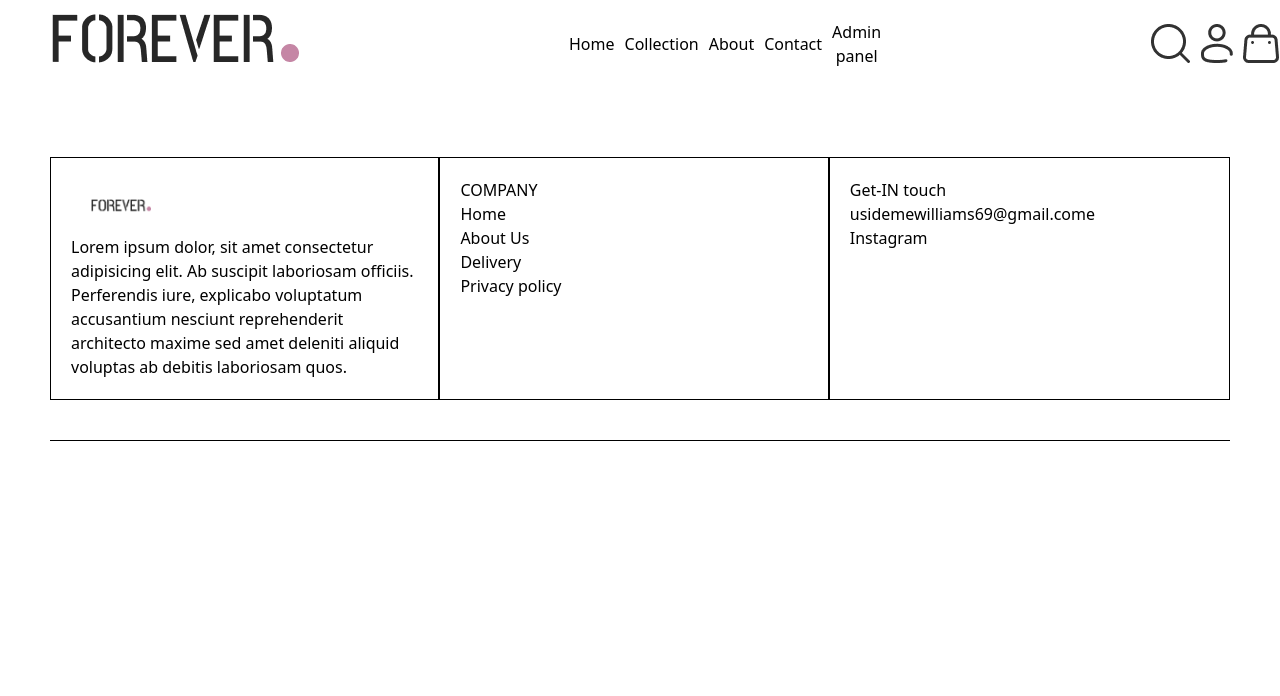
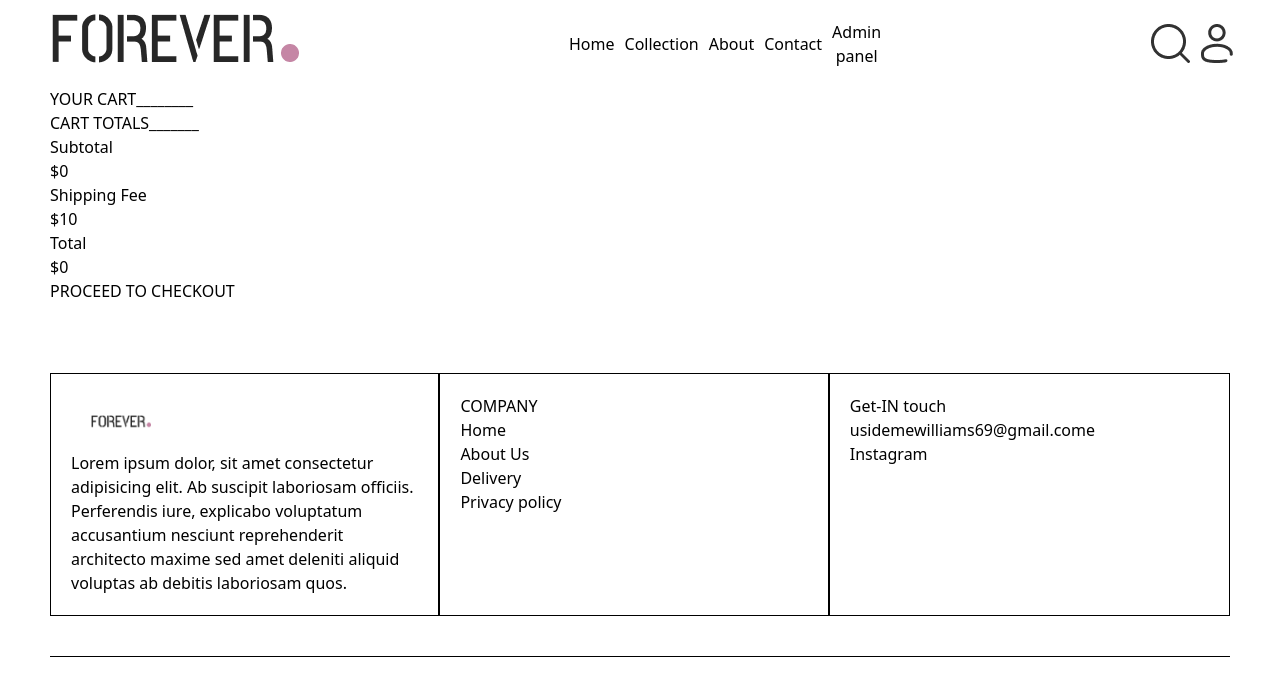
Before and after one commit to Vader-9/E-commercs, a React (Vite) app: page /Cart in a window 1280 px wide. Shown: the top 696 px of the page. Built offline with nearby package versions, Linux system fonts and the light colour scheme.

Commit message:
sub total and total logic done

```diff
--- a/package.json
+++ b/package.json
@@ -13,6 +13,7 @@
     "@tailwindcss/vite": "^4.1.14",
     "axios": "^1.12.2",
     "lucide": "^0.544.0",
+    "lucide-react": "^0.545.0",
     "react": "^19.1.1",
     "react-dom": "^19.1.1",
     "react-router-dom": "^7.9.3",
--- a/src/App.jsx
+++ b/src/App.jsx
@@ -7,23 +7,26 @@ import Collection from "./Collection/Collection";
 import About from "./About/About";
 import Contact from "./Contact/Contact";
 import Details from "./Collection/Details";
+import Cart from "./Cart";
 
 
 function App() {
 
   const [search, setSearch] = useState(false)
+  const [addToCart, setAddToCart] = useState([])
 
   return (
     <app>
       <div className='App'>
         <Router>
-          <Nav setSearch={setSearch} />
+          <Nav setSearch={setSearch} addToCart={addToCart} />
             <Routes>
               <Route path="/" element={<Home />} />
               <Route path="Collection" element={<Collection search={search} setSearch={setSearch} />}/>
               <Route path="About" element={<About/>}/>
               <Route path="Contact" element={<Contact/>}/>
-              <Route path="Details/:id" element={<Details/>}/>
+              <Route path="Details/:id" element={<Details setAddToCart={setAddToCart}/>}/>
+              <Route path="Cart" element={<Cart addToCart={addToCart} setAddToCart={setAddToCart}/>}/>
             </Routes>
           <Footer />
         </Router>
--- /dev/null
+++ b/src/Cart.jsx
@@ -0,0 +1,52 @@
+import { Trash2 } from 'lucide-react'
+import { useEffect, useState } from 'react'
+function Cart({addToCart, setAddToCart}){
+
+    console.log(addToCart)
+
+    const cartItems = addToCart
+
+    let SubTotal = addToCart.reduce((acc, item) => acc + item.price, 0)
+    console.log(SubTotal)
+
+    let shipping = 10
+
+ function removeChart(item){
+        setAddToCart(addToCart.filter((cart) => cart.id !== item.id))
+    }
+
+    return(
+        <div>
+            <h1>YOUR CART________</h1>
+            {cartItems.map((item) => (
+                <div key={item.id}>
+                     <img src={item.image} alt="" />
+                     <div>
+                        <h1>{item.name}</h1>
+                        <p>${item.price}</p>
+                        <button>{item.productSize}</button>
+                        <button onClick={()=>removeChart(item)}><Trash2 /></button>
+                     </div>
+                </div>
+            ))}
+            <div>
+                <h1>CART TOTALS_______</h1>
+                <div>
+                    <p>Subtotal</p>
+                    <p>${SubTotal}</p>
+                </div>
+                <div>
+                    <p>Shipping Fee</p>
+                    <p>${shipping}</p>
+                </div>
+                <div>
+                    <p>Total</p>
+                    <p>${SubTotal === 0 ? 0 : SubTotal + shipping}</p>
+                </div>
+            </div>
+            <button>PROCEED TO CHECKOUT</button>
+        </div>
+    )
+}
+
+export default Cart
--- a/src/Collection/Collection.jsx
+++ b/src/Collection/Collection.jsx
@@ -1,7 +1,6 @@
 import Filters from "./Filters"
 //import Details from "./Details"
-import { useState } from "react"
-import { Link } from "react-router";
+
 
 function Collection({ search, setSearch }) {
 
--- a/src/Collection/Details.jsx
+++ b/src/Collection/Details.jsx
@@ -1,22 +1,42 @@
 import { useParams } from "react-router"
 import { products, assets } from "../assets/assets"
+import { useState } from "react"
 
-function Details() {
+function Details({ setAddToCart }) {
 
-    const { id } = useParams()
+    const { id, } = useParams()
 
     const product = products.find((item) => item._id === id)
+    // const related = products.map((item) => item.name === name )
 
-    console.log(product)
+    // console.log(product)
+
+    const [size, setSize] = useState('')
+
+    function setAddToCarts() {
+
+        if (size === '') {
+            alert('Please pick a size')
+        } else {
+            setAddToCart(prev => [
+                ...prev, {
+                    id: product._id,
+                    name: product.name,
+                    image: product.image,
+                    price: product.price,
+                    productSize: size
+                }])
+        }
+    }
 
     return (
-        <div>
-            <div>
+        <div className="flex justify-center ">
+            <div className="flex gap-[50px]">
                 <img src={product.image} alt="" />
                 <div>
                     <h1>Men Tapered Fit Flat-Front Trousers</h1>
-                    <div>
-                        <div>
+                    <div className="flex">
+                        <div className="flex">
                             <img src={assets.star_icon} alt="" />
                             <img src={assets.star_icon} alt="" />
                             <img src={assets.star_icon} alt="" />
@@ -27,12 +47,11 @@ function Details() {
                     </div>
                     <h1>Select Size</h1>
                     <div>
-                        <p>{product.sizes[0]}</p>
-                        <p>{product.sizes[1]}</p>
-                        <p>{product.sizes[2]}</p>
-                        <p>{product.sizes[3]}</p>
+                        <p onClick={() => setSize(product.sizes[0])}>{product.sizes[0]}</p>
+                        <p onClick={() => setSize(product.sizes[1])}>{product.sizes[1]}</p>
+                        <p onClick={() => setSize(product.sizes[2])}>{product.sizes[2]}</p>
                     </div>
-                    <button>ADD TO CART</button>
+                    <button onClick={setAddToCarts}>ADD TO CART</button>
                     <hr />
                 </div>
             </div>
--- a/src/Collection/Filters.jsx
+++ b/src/Collection/Filters.jsx
@@ -92,26 +92,26 @@ function Filters({ search, setSearch,}) {
                             <p>Men</p>
                         </div>
                         <div className="flex">
-                            <input type="radio" onClick={getWomenCloths} />
+                            <input type="checkbox" onClick={getWomenCloths} />
                             <p>Women</p>
                         </div>
                         <div className="flex">
-                            <input type="radio" onClick={getKidsCloths} />
+                            <input type="checkbox" onClick={getKidsCloths} />
                             <p>Kids</p>
                         </div>
                     </div>
                     <div className="border p-[20px] mt-[40px] mb-[40px] w-[200px] h-[200px]">
                         <h3>Types</h3>
                         <div className="flex">
-                            <input type="radio" onClick={setTopwears} />
+                            <input type="checkbox" onClick={setTopwears} />
                             <p>Topwear</p>
                         </div>
                         <div className="flex">
-                            <input type="radio" onClick={setBottompwears} />
+                            <input type="checkbox" onClick={setBottompwears} />
                             <p>Bottomwear</p>
                         </div>
                         <div className="flex">
-                            <input type="radio" onClick={setWinterwears} />
+                            <input type="checkbox" onClick={setWinterwears} />
                             <p>Winterwear</p>
                         </div>
                     </div>
--- a/src/Nav.jsx
+++ b/src/Nav.jsx
@@ -1,22 +1,30 @@
-import {assets} from './assets/assets'
+import { assets } from './assets/assets'
 import { Link } from "react-router-dom"
 
-function Nav({setSearch}){
+function Nav({ setSearch, addToCart }) {
 
-    return(
+    return (
         <div className='flex items-center gap-[270px] justify-between py-2 font-medium '>
             <img src={assets.logo} alt="" />
             <div className='flex gap-[10px] items-center'>
                 <Link to="/">Home</Link>
-                <Link to = 'Collection'>Collection</Link>
-                <Link to ='About'>About</Link>
-                <Link to ='Contact'>Contact</Link>
+                <Link to='Collection'>Collection</Link>
+                <Link to='About'>About</Link>
+                <Link to='Contact'>Contact</Link>
                 <button>Admin panel</button>
             </div>
             <div className='flex gap-[10px]'>
-                <img src={assets.search_icon} alt=""  onClick={()=>setSearch(true)}/>
+                <img src={assets.search_icon} alt="" />
                 <img src={assets.profile_icon} alt="" />
-                <img src={assets.cart_icon} alt="" />
+                <Link to='Cart'><div className="relative inline-block">
+                    <img src={assets.cart_icon} alt="cart" className="w-8 h-8" />
+                    {addToCart.length > 0 && (
+                        <div className="absolute -top-1 -right-1 bg-red-500 text-white text-xs font-bold px-1.5 py-0.5 rounded-full">
+                            {addToCart.length}
+                        </div>
+                    )}
+                </div>
+                </Link>
             </div>
         </div>
     )
```
Also changed, not shown: 1 other file (tests, documents, lock files or other folders).
